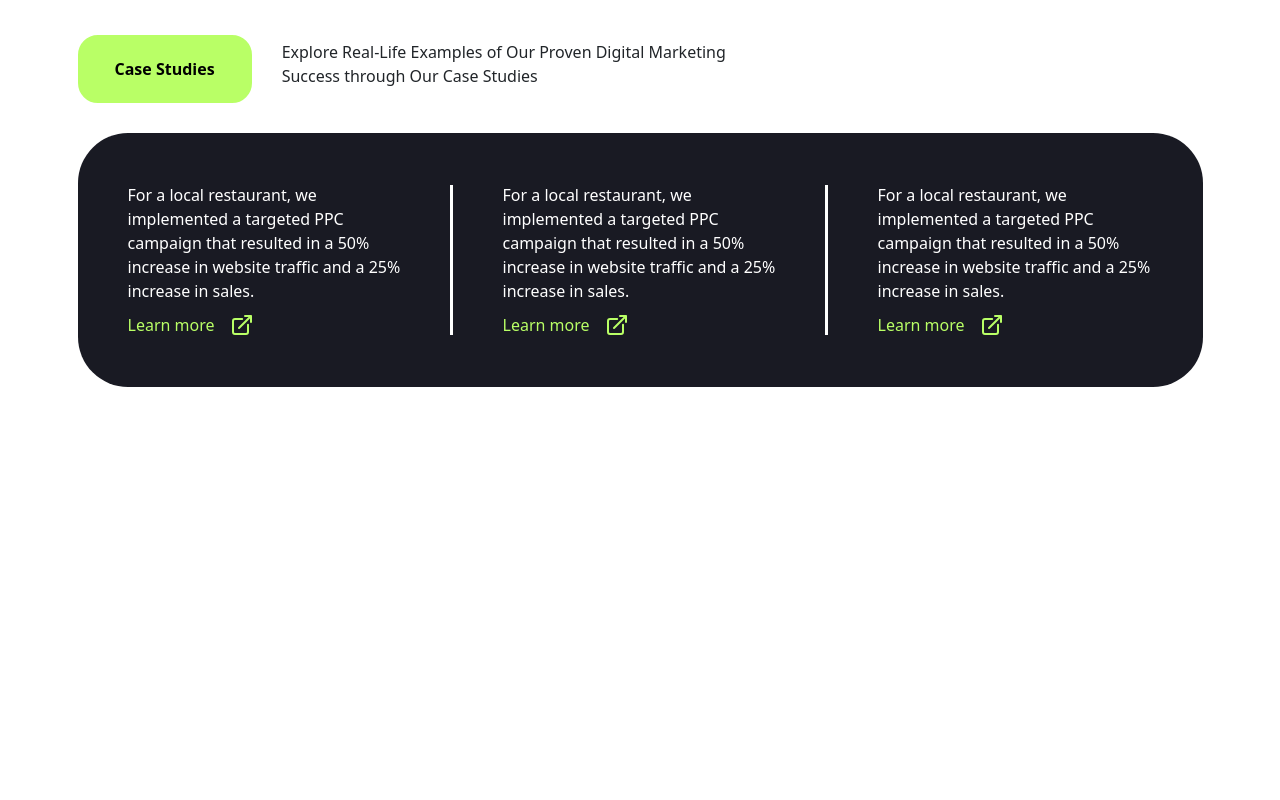
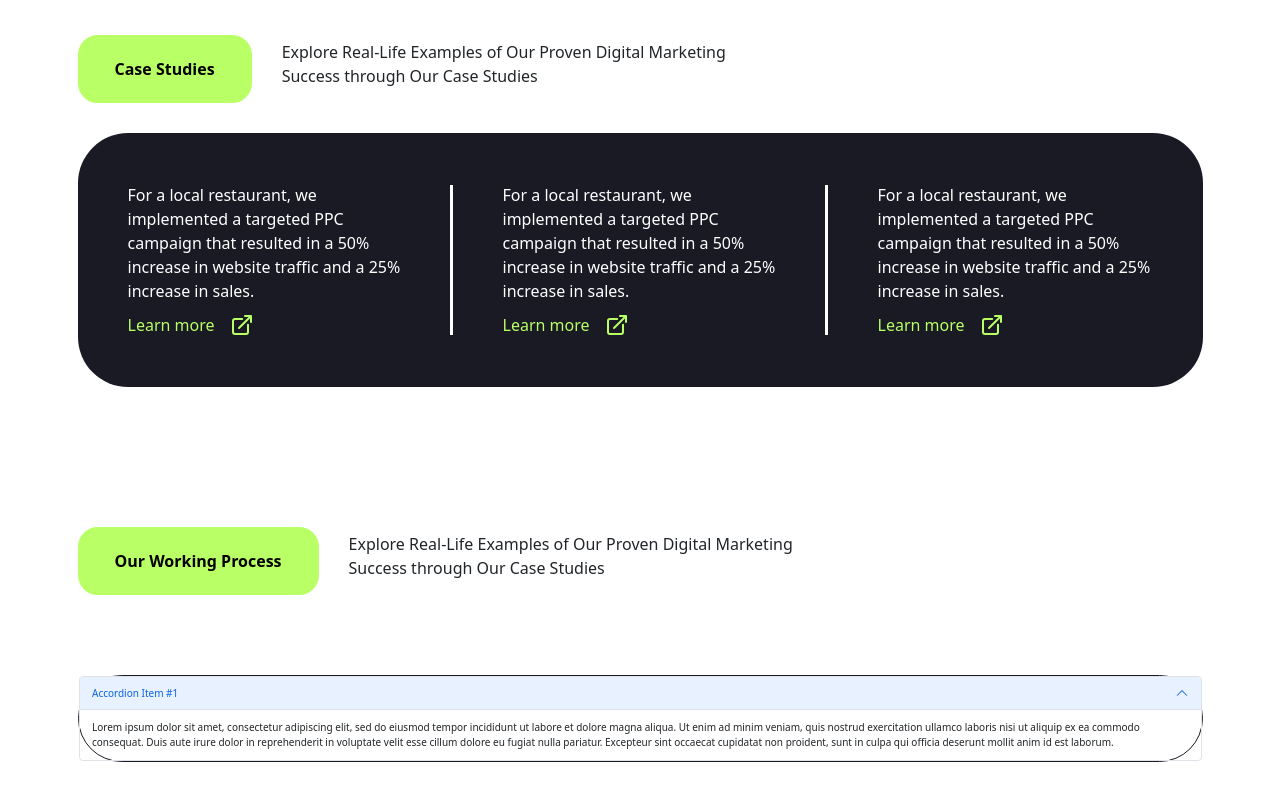
Before and after one commit to masum45299/positivus, a React (Create React App) app: page / in a window 1280 px wide. Shown: the part 2556-3356 px from the top of the page. Before the commit the page ends 2973 px from the top, so only its background shows below. Built offline with nearby package versions, Linux system fonts and the light colour scheme.

Commit message:
accordion

```diff
--- a/src/Components/About/About.js
+++ b/src/Components/About/About.js
@@ -5,6 +5,7 @@ import a_img from '../../Img/a_img.png'
 import Service from '../Service/Service';
 import ServiceCard from '../ServiceCard/ServiceCard';
 import Case from '../Case/Case';
+import Work from '../Work/Work';
 
 
 const About = () => {
@@ -25,6 +26,7 @@ const About = () => {
             <Service/>
             <ServiceCard/>
             <Case/>
+            <Work/>
         </div>
     );
 };
--- a/src/Components/Case/Case.css
+++ b/src/Components/Case/Case.css
@@ -41,13 +41,13 @@
         display: none;
     }
     .case .swiper{
-
+        /* overflow: visible!important; */
         width: 100%;
     }
     .swiper-slide{
-        overflow: visible!important;
         background-color: #191A23;
         border-radius: 5rem;
+        width: 50%;
     }
     .swiper-wrapper{
         column-gap: 3rem;
--- /dev/null
+++ b/src/Components/Work/Work.css
@@ -0,0 +1,8 @@
+.accordion{
+    border: 1px solid #191A23;
+    border-radius: 45px;
+}
+
+.accordion-item{
+    background-color: transparent;
+}
--- /dev/null
+++ b/src/Components/Work/Work.js
@@ -0,0 +1,37 @@
+import React from 'react';
+import { Container } from 'react-bootstrap';
+import Accordion from 'react-bootstrap/Accordion';
+import './Work.css';
+
+const Work = () => {
+    return (
+        <div style={{marginTop:"14rem"}}>
+            <Container>
+                <div className='S-content-f' style={{marginBottom:"8rem"}}>
+                    <button className='m-btn s-btn'>Our Working Process </button>
+                    <p style={{marginLeft:"3rem", fontSize:"1.6rem"}}>Explore Real-Life Examples of Our Proven Digital Marketing <br/> Success through Our Case Studies</p>
+                </div>
+
+                {/* Accordion part */}
+                <Accordion defaultActiveKey={['0']} alwaysOpen style={{marginBottom:"14rem"}}>
+                    <Accordion.Item eventKey="0">
+                        <Accordion.Header>Accordion Item #1</Accordion.Header>
+                        <Accordion.Body>
+                        Lorem ipsum dolor sit amet, consectetur adipiscing elit, sed do
+                        eiusmod tempor incididunt ut labore et dolore magna aliqua. Ut enim ad
+                        minim veniam, quis nostrud exercitation ullamco laboris nisi ut
+                        aliquip ex ea commodo consequat. Duis aute irure dolor in
+                        reprehenderit in voluptate velit esse cillum dolore eu fugiat nulla
+                        pariatur. Excepteur sint occaecat cupidatat non proident, sunt in
+                        culpa qui officia deserunt mollit anim id est laborum.
+                        </Accordion.Body>
+                    </Accordion.Item>
+
+                </Accordion>
+
+            </Container>
+        </div>
+    );
+};
+
+export default Work;
```
